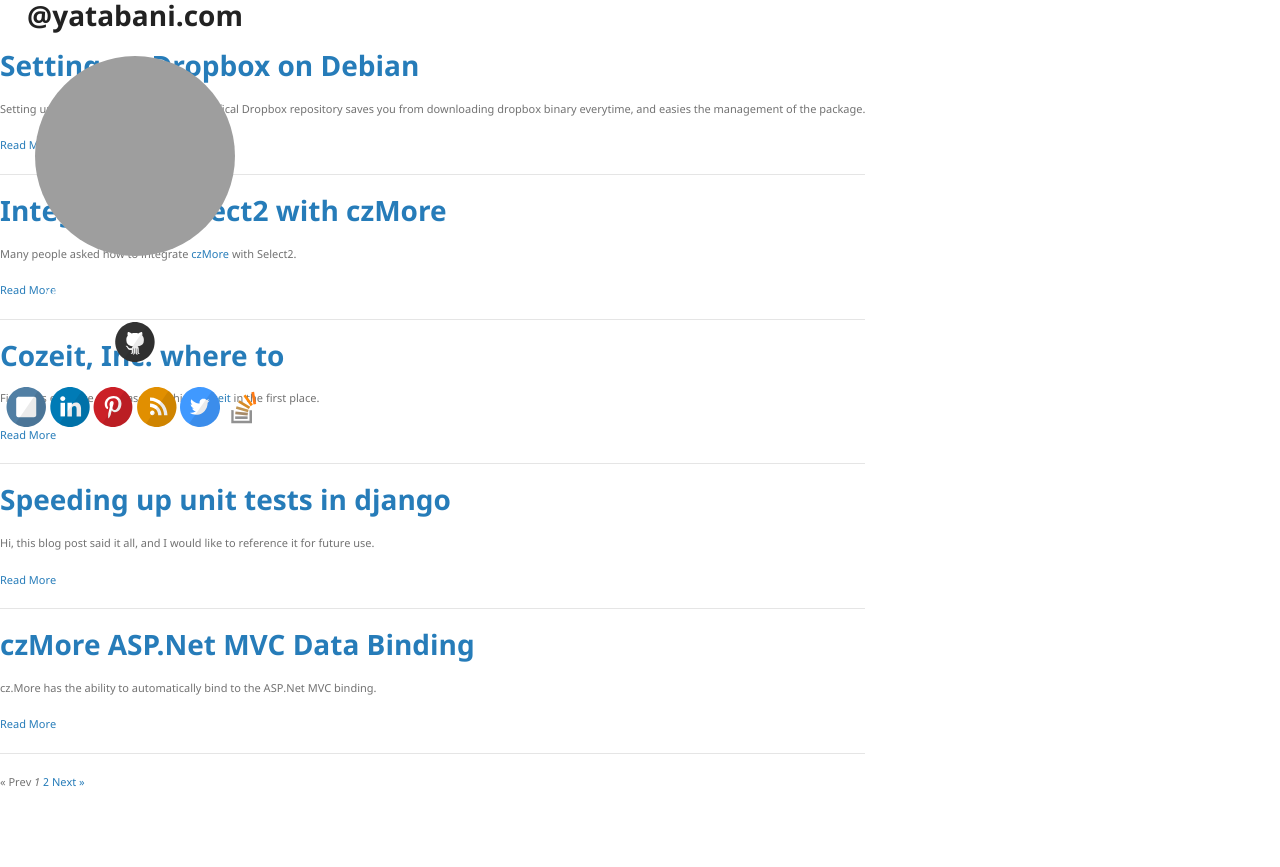
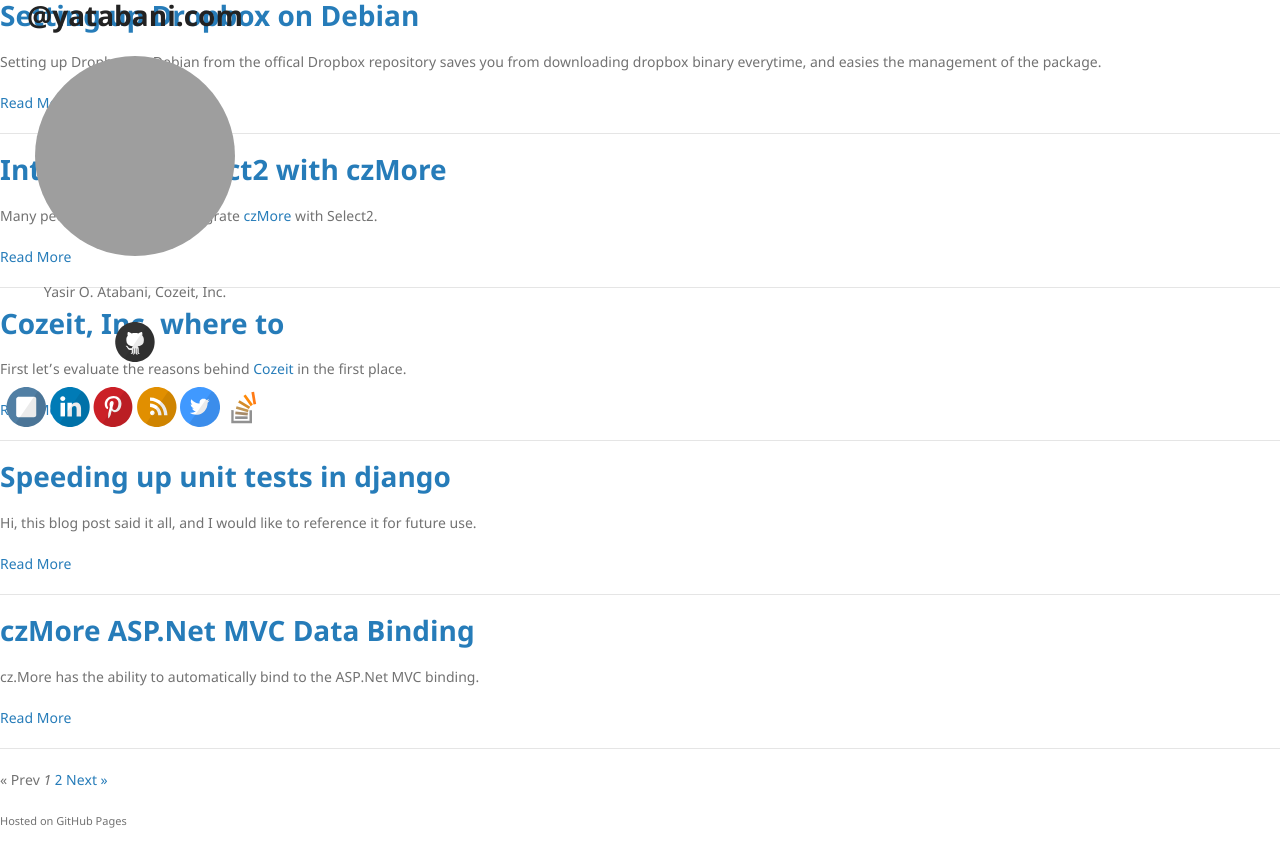
Before and after one commit to yatabani/yatabani.github.io, a Jekyll site: the page built from index.html, in a window 1280 px wide. Shown: the top 867 px of the page. Built offline with Jekyll 4.4.1, drawn with Linux system fonts in a browser that asks for light colours; the list of posts is cut into pages by our own code; grey boxes are pictures that could not be loaded.

Commit message:
Update default.html

```diff
--- a/_layouts/default.html
+++ b/_layouts/default.html
@@ -14,7 +14,6 @@
     {% include analytics.html %}
   </head>
   <body>
-	<div class="sidebar">
 	    <header>
 		<a href="{{ site.github.url }}"> <h1>{{ site.title | default: site.github.repository_name }}</h1> </a>
 		{% if site.avatar %}
@@ -43,19 +42,15 @@
 		  {% include svg-icons.html %}
 	      </header>
 
+	<section>
+      	{{ content }}
+      	</section>
 	<footer>
 	{% if site.github.is_project_page %}
 	<p>This project is maintained by <a href="{{ site.github.owner_url }}">{{ site.github.owner_name }}</a></p>
 	{% endif %}
 	<p><small>Hosted on GitHub Pages</p>
 	</footer>
-</div>
-
-    <div class="wrapper">
-	<section>
-      	{{ content }}
-      	</section>
-    </div>
-    <script src="{{ '/assets/js/scale.fix.js' | relative_url }}"></script>
+	  <script src="{{ '/assets/js/scale.fix.js' | relative_url }}"></script>
   </body>
 </html>
```
